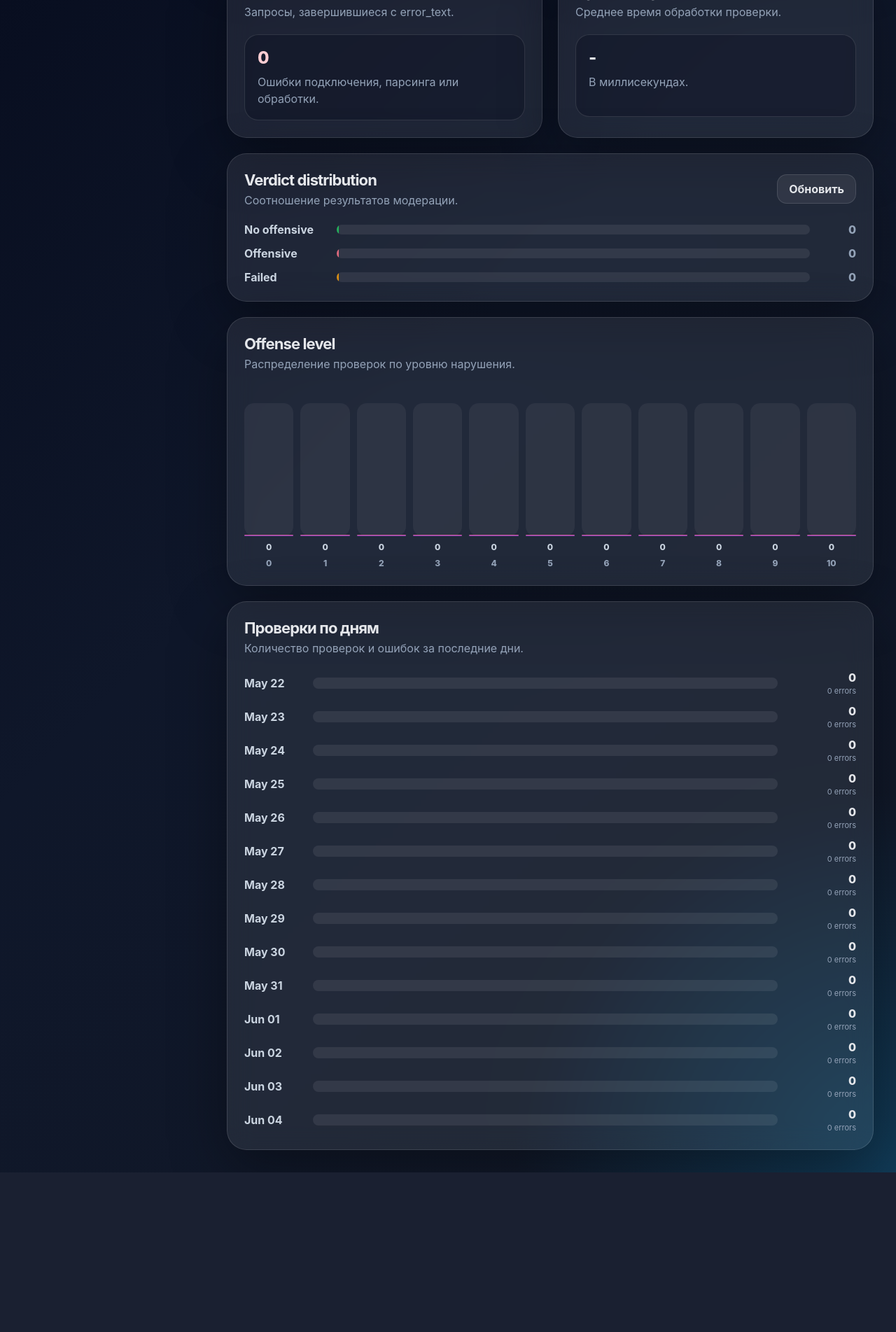
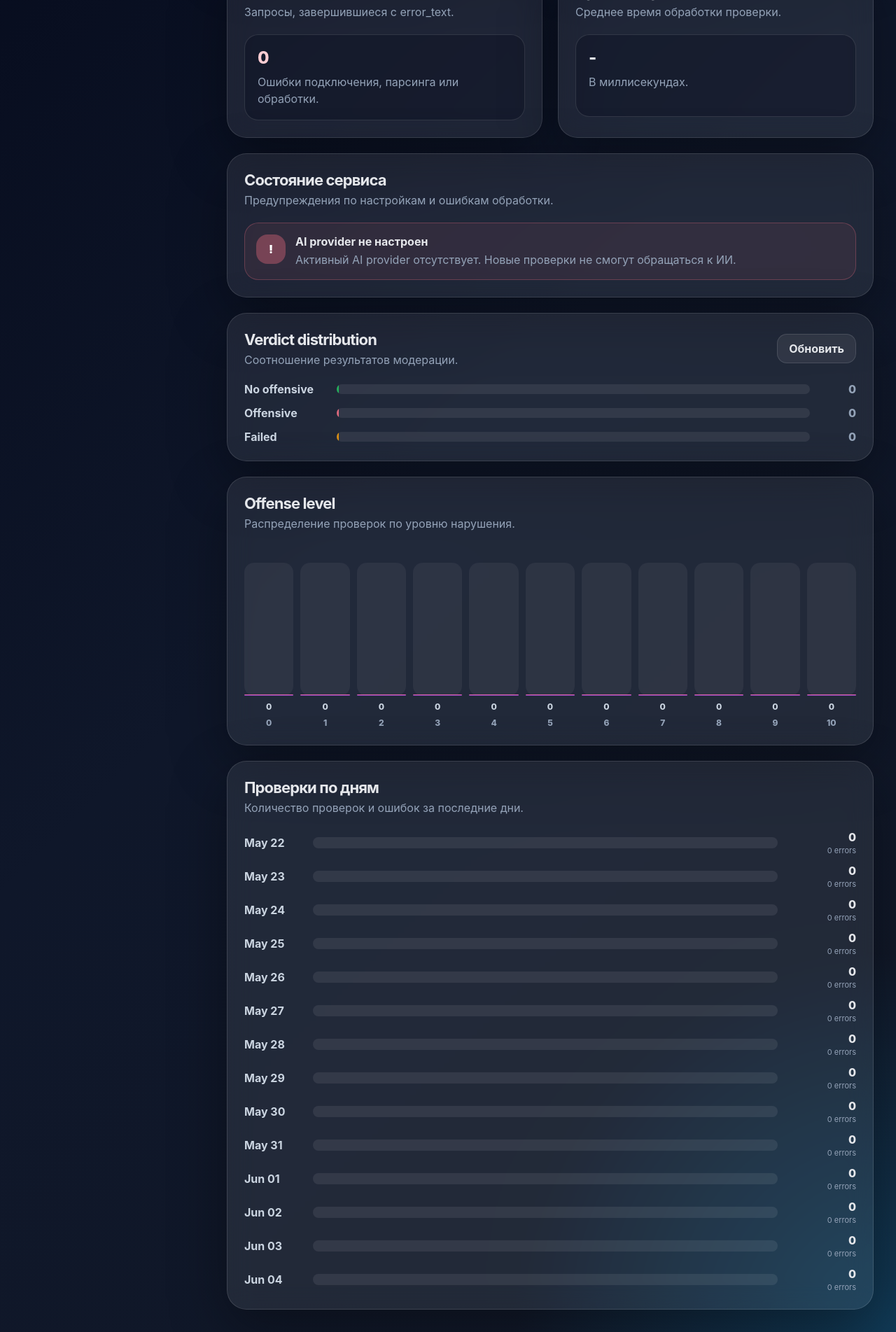
Before and after one commit to VladBorodin/ai_moderator, a FastAPI app: page / in a window 1280 px wide. Shown: the part 1048-2951 px from the top of the page at 70% size. Before the commit the page ends 2723 px from the top, so only its background shows below. Run offline with FastAPI, Linux system fonts and the light colour scheme; data comes from the database, SQL or seed files in the repository; data that the repository does not hold is empty.

Commit message:
Add dashboard warnings

```diff
--- a/static/css/app.css
+++ b/static/css/app.css
@@ -1266,3 +1266,71 @@ select:focus {
 		grid-template-columns: 1fr;
 	}
 }
+
+.warnings-list {
+	display: flex;
+	flex-direction: column;
+	gap: 12px;
+}
+
+.warning-card {
+	display: grid;
+	grid-template-columns: 42px 1fr;
+	gap: 14px;
+	align-items: flex-start;
+	padding: 16px;
+	border: 1px solid var(--card-border);
+	border-radius: var(--radius-lg);
+	background: rgba(255, 255, 255, 0.05);
+}
+
+.warning-card.success {
+	border-color: rgba(34, 197, 94, 0.28);
+	background: rgba(34, 197, 94, 0.08);
+}
+
+.warning-card.warning {
+	border-color: rgba(245, 158, 11, 0.28);
+	background: rgba(245, 158, 11, 0.08);
+}
+
+.warning-card.danger {
+	border-color: rgba(251, 113, 133, 0.28);
+	background: rgba(251, 113, 133, 0.08);
+}
+
+.warning-icon {
+	width: 42px;
+	height: 42px;
+	display: grid;
+	place-items: center;
+	border-radius: 16px;
+	color: #ffffff;
+	background: rgba(255, 255, 255, 0.12);
+	font-weight: 900;
+}
+
+.warning-card.success .warning-icon {
+	background: rgba(34, 197, 94, 0.35);
+}
+
+.warning-card.warning .warning-icon {
+	background: rgba(245, 158, 11, 0.35);
+}
+
+.warning-card.danger .warning-icon {
+	background: rgba(251, 113, 133, 0.35);
+}
+
+.warning-card strong {
+	display: block;
+	color: var(--text);
+	font-size: 16px;
+}
+
+.warning-card span {
+	display: block;
+	margin-top: 4px;
+	color: var(--text-muted);
+	line-height: 1.5;
+}
--- a/static/js/dashboard.js
+++ b/static/js/dashboard.js
@@ -12,6 +12,8 @@ const offenseLevelChart = document.getElementById("offenseLevelChart");
 const checksByDayChart = document.getElementById("checksByDayChart");
 
 const refreshDashboardButton = document.getElementById("refreshDashboardButton");
+
+const dashboardWarnings = document.getElementById("dashboardWarnings");
 
 refreshDashboardButton.addEventListener("click", loadDashboardStatistics);
 document.addEventListener("DOMContentLoaded", loadDashboardStatistics);
@@ -29,6 +31,7 @@ async function loadDashboardStatistics() {
 		renderSummary(statistics.summary);
 		renderActiveProvider(statistics.active_provider);
 		renderActivePrompt(statistics.active_prompt);
+		renderWarnings(statistics.warnings || []);
 		renderVerdictDistribution(statistics.verdict_distribution);
 		renderOffenseLevelDistribution(statistics.offense_level_distribution);
 		renderChecksByDay(statistics.checks_by_day);
@@ -179,6 +182,16 @@ function renderDashboardError(error) {
 	verdictDistributionChart.innerHTML = "";
 	offenseLevelChart.innerHTML = "";
 	checksByDayChart.innerHTML = "";
+
+	dashboardWarnings.innerHTML = `
+		<div class="warning-card danger">
+			<div class="warning-icon">!</div>
+			<div>
+				<strong>Ошибка загрузки Dashboard</strong>
+				<span>${escapeHtml(errorText)}</span>
+			</div>
+		</div>
+	`;
 }
 
 function getVerdictLabel(name) {
@@ -242,3 +255,50 @@ function escapeHtml(value) {
 		.replaceAll('"', "&quot;")
 		.replaceAll("'", "&#039;");
 }
+
+function renderWarnings(warnings) {
+	dashboardWarnings.innerHTML = "";
+
+	if (!Array.isArray(warnings) || warnings.length === 0) {
+		dashboardWarnings.innerHTML = `
+			<div class="warning-card success">
+				<div class="warning-icon">✓</div>
+				<div>
+					<strong>Критичных проблем не обнаружено</strong>
+					<span>Сервис не вернул активных предупреждений.</span>
+				</div>
+			</div>
+		`;
+		return;
+	}
+
+	for (const warning of warnings) {
+		const level = warning.level || "warning";
+		const icon = getWarningIcon(level);
+
+		const warningCard = document.createElement("div");
+		warningCard.className = `warning-card ${level}`;
+
+		warningCard.innerHTML = `
+			<div class="warning-icon">${escapeHtml(icon)}</div>
+			<div>
+				<strong>${escapeHtml(warning.title)}</strong>
+				<span>${escapeHtml(warning.description)}</span>
+			</div>
+		`;
+
+		dashboardWarnings.appendChild(warningCard);
+	}
+}
+
+function getWarningIcon(level) {
+	if (level === "success") {
+		return "✓";
+	}
+
+	if (level === "danger") {
+		return "!";
+	}
+
+	return "!";
+}
--- a/templates/index.html
+++ b/templates/index.html
@@ -93,6 +93,17 @@
 	</div>
 </div>
 
+<div class="card">
+	<div class="card-header">
+		<div>
+			<h3>Состояние сервиса</h3>
+			<p>Предупреждения по настройкам и ошибкам обработки.</p>
+		</div>
+	</div>
+
+	<div id="dashboardWarnings" class="warnings-list"></div>
+</div>
+
 <div class="dashboard-charts-grid">
 	<div class="card">
 		<div class="card-header card-header-row">
```
Also changed, not shown: app/services/dashboard_statistics_service.py (+81 -10 lines).
